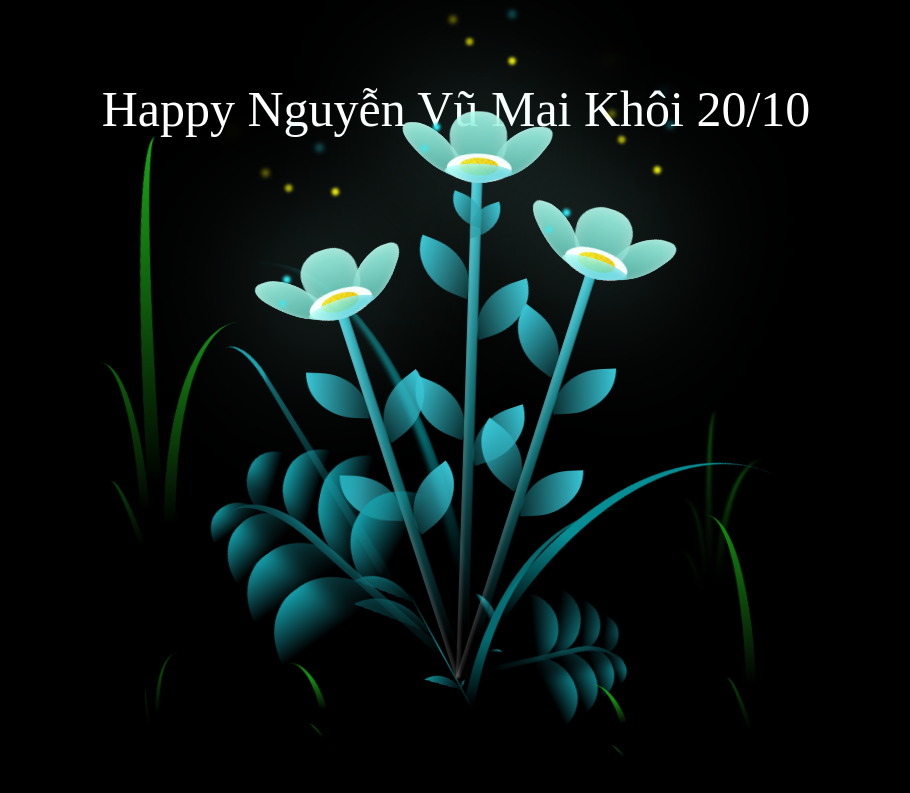
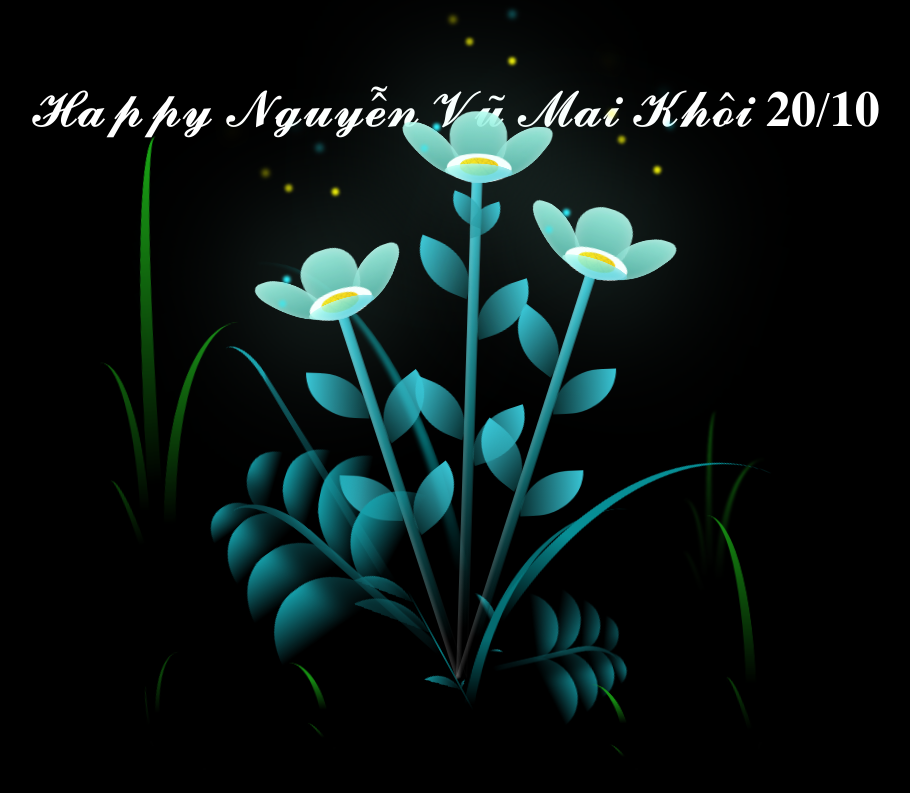
Before and after one commit to tatahuy1/20-10, a plain HTML site: page index.html in a window 1280 px wide. Shown: the whole page, without its empty margins (184-1094 px from the left). Drawn offline with Linux system fonts and the light colour scheme.

Commit message:
Update index.html

```diff
--- a/index.html
+++ b/index.html
@@ -10,7 +10,7 @@
 
 <body class="not-loaded">
     <div class="night"></div>
-    <div class="happy-woman-day">Happy Nguyễn Vũ Mai Khôi 20/10</div>
+    <div class="happy-woman-day">𝓗𝓪𝓹𝓹𝔂 𝓝𝓰𝓾𝔂𝓮̂̃𝓷 𝓥𝓾̃ 𝓜𝓪𝓲 𝓚𝓱𝓸̂𝓲 𝟐𝟎/𝟏𝟎</div>
     <div class="flowers">
       <div class="flower flower--1">
         <div class="flower__leafs flower__leafs--1">
@@ -308,4 +308,5 @@
       </div>
     </div>
 </body>
+
 </html>
```
